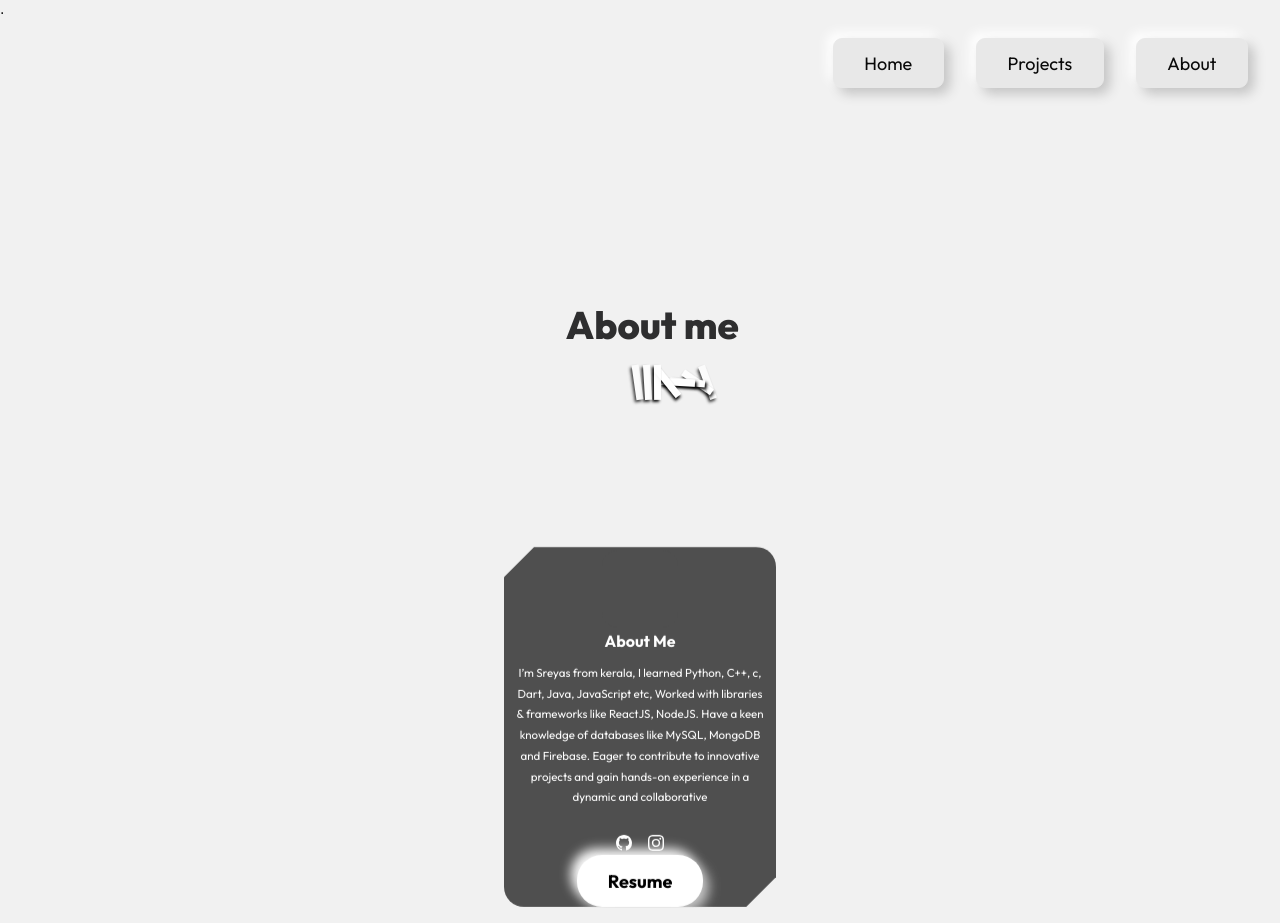
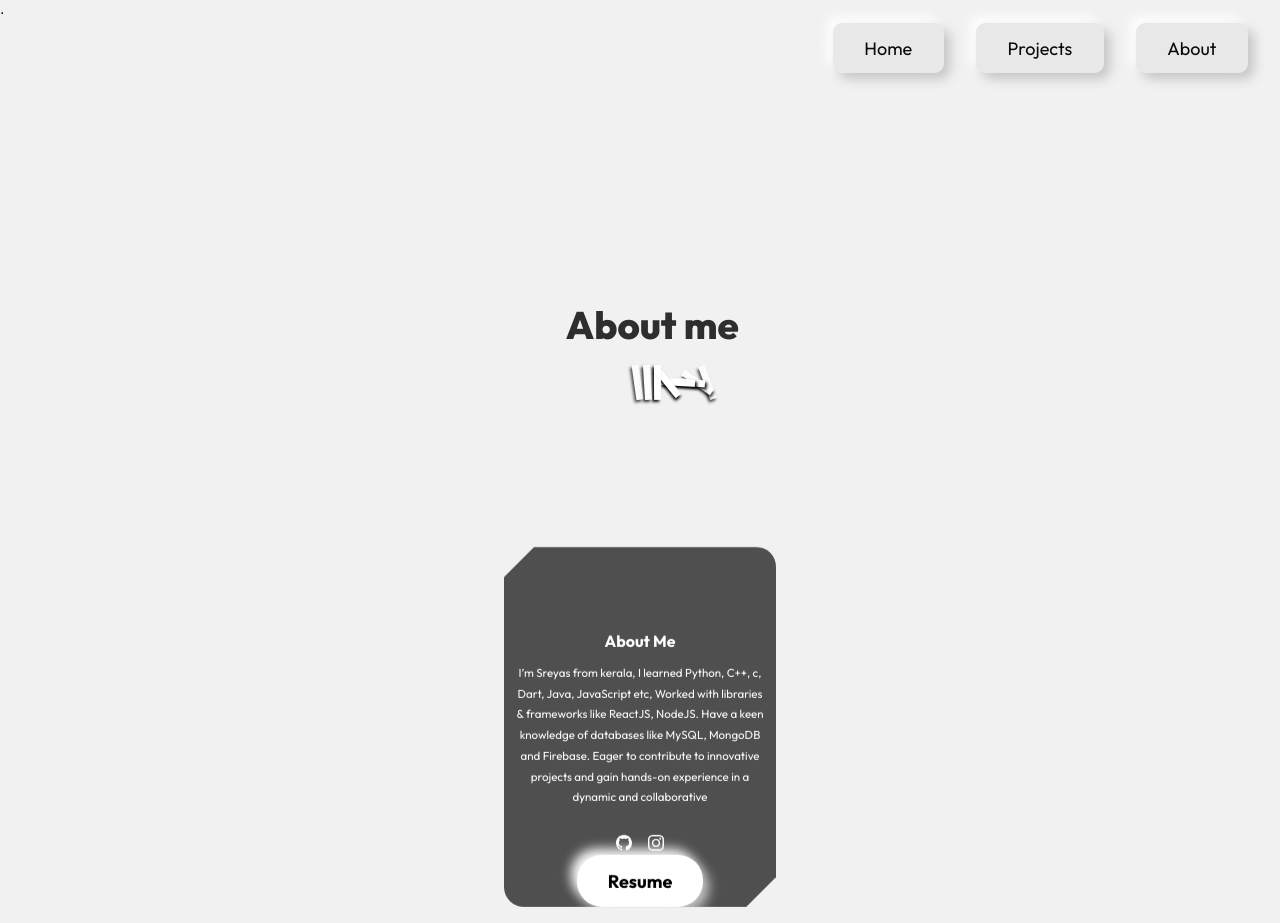
Before and after one commit to sreyas-sc/Portfolio, a React (Create React App) app: page /about in a window 1280 px wide. Built offline with nearby package versions, Linux system fonts and the light colour scheme.

Commit message:
Update NavbarStyles.css

```diff
--- a/src/components/NavbarStyles.css
+++ b/src/components/NavbarStyles.css
@@ -5,13 +5,13 @@
         padding: 1rem;
         position: fixed;
         width: 100%;
-    height: 90px;
+        height: 60px;
         z-index: 10;
 
     }
 
     .header-bg{
-    background-color: rgba(0, 0, 0, 0.129);
+        background-color: rgba(0, 0, 0, 0.414);
         transition: 0.5s;
     }
     .nav-menu{
@@ -38,7 +38,7 @@
             align-items: center;
             width: 100%;
             height: 100vh;
-        background: rgba(0, 0, 0, 0.737);
+            background: rgba(52, 52, 52, 0);
             position: absolute;
             top: 0;
             left: -100%;
@@ -61,4 +61,7 @@
         .hamburger{
             display: initial;
         }
+
+        /*  */
+
     }
```
Lines whose indentation alone changed are shown as unchanged.
